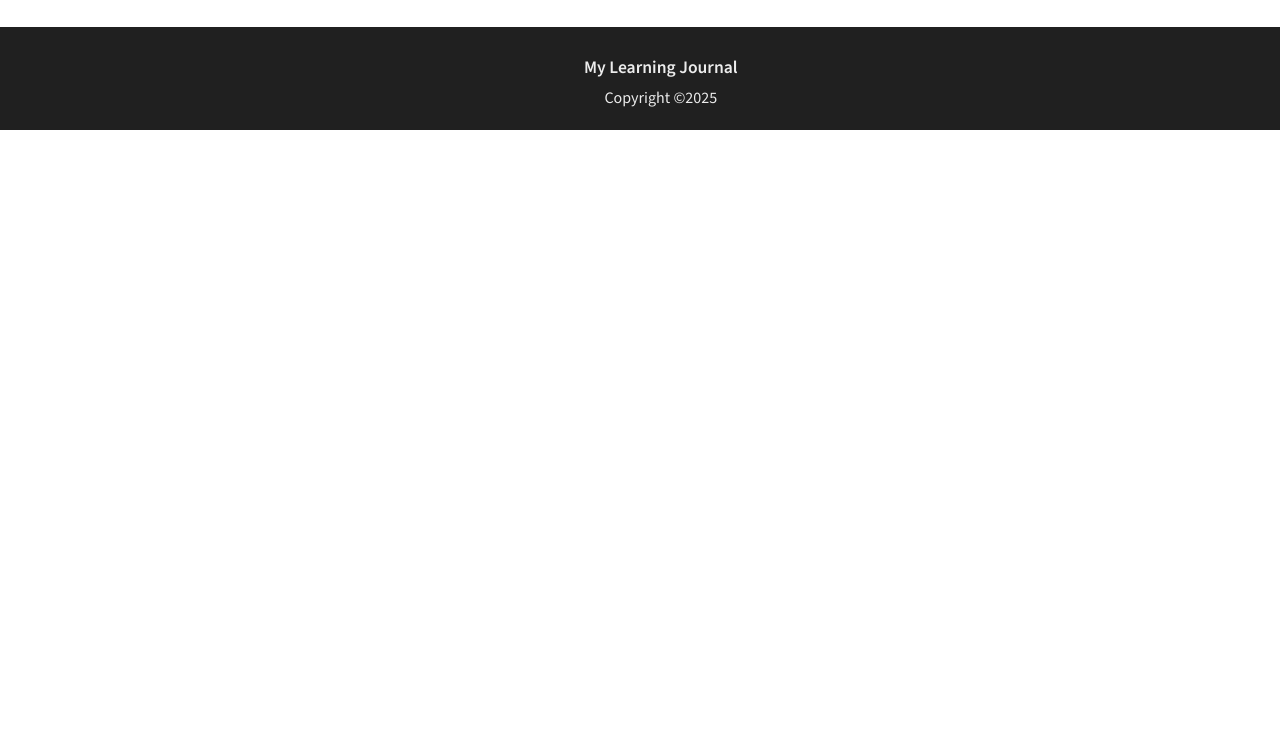
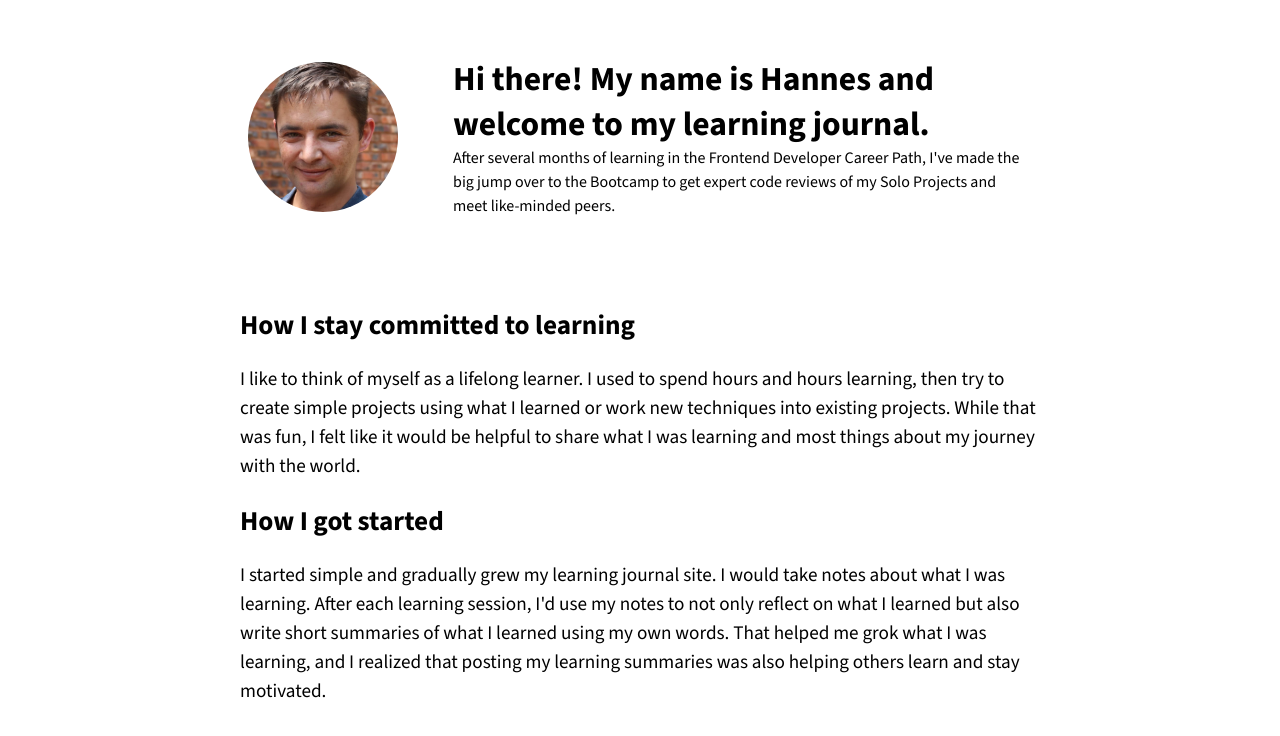
Before and after one commit to JvR-Hannes/learning-journal, a plain HTML site: page about.html in a window 1280 px wide. Shown: the part 42-778 px from the top of the page. Drawn offline with nearby package versions, Linux system fonts and the light colour scheme; a web font is replaced by a local one.

Commit message:
Finished about page

```diff
--- a/about.html
+++ b/about.html
@@ -29,6 +29,96 @@
             </ul>
         </div>
     </nav>
+    <section class="about-header">
+        <div class="about-text">
+            <div class="profile-image">
+                <img src="/images/hannes.jpg" alt="a profile image of Hannes" class="profile-pic">
+            </div>
+            <div class="profile-text">
+                <h1>Hi there! My name is Hannes and welcome to my learning journal.</h1>
+                <p>
+                    After several months of learning in the Frontend Developer Career Path,
+                    I've made the big jump over to the Bootcamp to get expert code reviews
+                    of my Solo Projects and meet like-minded peers.
+                </p>
+            </div>
+        </div>
+    </section>
+    <section class="hero-container about-container">
+        <div class="hero-text">
+            <h2>
+                How I stay committed to learning
+            </h2>
+            <p>
+                I like to think of myself as a lifelong learner. I used to spend hours and hours learning, then try to
+                create simple projects using what I learned or work new techniques into existing projects.
+
+                While that was fun, I felt like it would be helpful to share what I was learning and most things about
+                my journey with the world.
+            </p>
+            <h2>
+                How I got started
+            </h2>
+            <p>
+                I started simple and gradually grew my learning journal site. I would take notes about what I was
+                learning. After each learning session, I'd use my notes to not only reflect on what I learned but also
+                write short summaries of what I learned using my own words.
+
+                That helped me grok what I was learning, and I realized that posting my learning summaries was also
+                helping others learn and stay motivated.
+            </p>
+        </div>
+    </section>
+    <section class="main-content">
+        <div class="card-1 blog" id="card-1">
+            <img class="content-img" src="/images/article-image-03.png" alt="an image of a Pc setup">
+            <h2 class="content-titles">Blog one</h2>
+            <p>
+                I'm excited to start a new learning journey as a Scrimba Bootcamp student!
+                After several months of learning in the Frontend Developer Career Path.
+            </p>
+        </div>
+        <div class="card-2 blog" id="card-2">
+            <img class="content-img" src="/images/lights.jpg" alt="an image of a city at night">
+            <h2 class="content-titles">Blog two</h2>
+            <p>
+                I'm excited to start a new learning journey as a Scrimba Bootcamp student!
+                After several months of learning in the Frontend Developer Career Path.
+            </p>
+        </div>
+        <div class="card-3 blog" id="card-3">
+            <img class="content-img" src="/images/blog-image-04.png" alt="an image of a laptop with a closing screen">
+            <h2 class="content-titles">Blog three</h2>
+            <p>
+                I'm excited to start a new learning journey as a Scrimba Bootcamp student!
+                After several months of learning in the Frontend Developer Career Path.
+            </p>
+        </div>
+        <div class="card-4 blog" id="card-4">
+            <img class="content-img" src="/images/structure.jpg" alt="an image of a code structure">
+            <h2 class="content-titles">Blog four</h2>
+            <p>
+                I'm excited to start a new learning journey as a Scrimba Bootcamp student!
+                After several months of learning in the Frontend Developer Career Path.
+            </p>
+        </div>
+        <div class="card-5 blog" id="card-5">
+            <img class="content-img" src="/images/blog-image-01.png">
+            <h2 class="content-titles">Blog five</h2>
+            <p>
+                I'm excited to start a new learning journey as a Scrimba Bootcamp student!
+                After several months of learning in the Frontend Developer Career Path.
+            </p>
+        </div>
+        <div class="card-6 blog" id="card-6">
+            <img class="content-img" src="/images/blog-image-02.png">
+            <h2 class="content-titles">Blog six</h2>
+            <p>
+                I'm excited to start a new learning journey as a Scrimba Bootcamp student!
+                After several months of learning in the Frontend Developer Career Path.
+            </p>
+        </div>
+    </section>
     <footer>
         <div class="footer-wrapper">
             <h6>My Learning Journal</h6>
--- a/css/style.css
+++ b/css/style.css
@@ -271,6 +271,41 @@ li:hover {
     max-width: 600px;
 }
 
+/* About Page */
+/* Header Section */
+.profile-pic {
+    display: flex;
+    justify-content: center;
+    align-items: center;
+    border-radius: 50%;
+    width: 150px;
+    height: 150px;
+    margin: 1em auto 1em 0;
+    padding: 0.5em;
+}
+
+.about-header {
+    display: flex;
+    flex-direction: column;
+    justify-content: center;
+    align-items: center;
+    text-align: left;
+    padding: 1em;
+    margin: 0 auto;
+}
+
+.about-text {
+    display: flex;
+    flex-direction: column;
+    justify-content: center;
+}
+
+.profile-text h1,
+.profile-text p {
+    margin: 0 auto;
+    width: 95%;
+}
+
 /* Tablets */
 @media (min-width: 600px) {
 
@@ -312,6 +347,14 @@ li:hover {
         max-width: 100%;
         margin: auto;
         gap: 1.5em;
+    }
+
+    .about-text {
+        flex-direction: row;
+        gap: 2em;
+        padding: 1em;
+        align-items: center;
+        max-width: 800px;
     }
 }
 
@@ -357,6 +400,14 @@ li:hover {
         margin: auto;
         gap: 1.5em;
     }
+
+    .about-text {
+        flex-direction: row;
+        gap: 2em;
+        padding: 1em;
+        align-items: center;
+        max-width: 800px;
+    }
 }
 
 /* Desktops */
@@ -400,6 +451,14 @@ li:hover {
         max-width: 100%;
         margin: auto;
         gap: 1.7em;
+    }
+
+    .about-text {
+        flex-direction: row;
+        gap: 2em;
+        padding: 1em;
+        align-items: center;
+        max-width: 800px;
     }
 }
 
@@ -474,4 +533,12 @@ li:hover {
     .hero-image-container {
         max-width: 1100px;
     }
+
+    .about-text {
+        flex-direction: row;
+        gap: 2em;
+        padding: 1em;
+        align-items: center;
+        max-width: 800px;
+    }
 }
```
Also changed, not shown: images/hannes.jpg (added).
